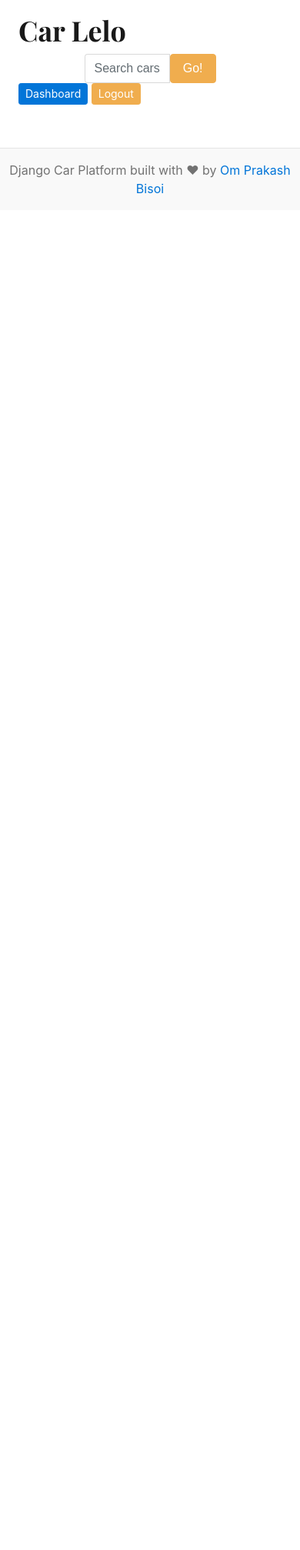
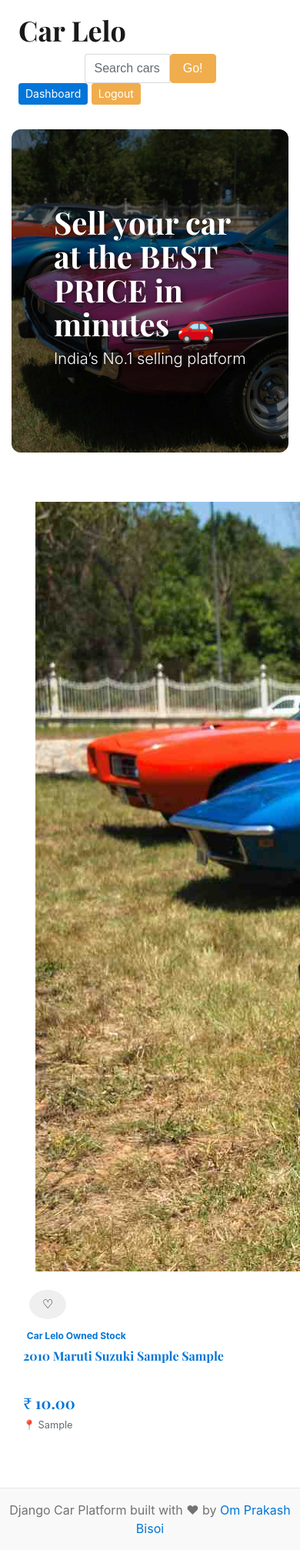
Before and after one commit to omprakashbisoi/project_car_lelo, a Django app: page / in a window 390 px wide; the page is wider, and only the part inside the window is pictured. Shown: that part at 77% size. Before the commit the page ends 251 px from the top of that part, so only its background shows below. Run offline with Django 5.2, Linux system fonts and the light colour scheme; a user stored in the database is signed in; tables that the repository leaves empty hold one stand-in row (values such as "Sample post").

Commit message:
seller dashboard

```diff
--- a/car_lelo_main/urls.py
+++ b/car_lelo_main/urls.py
@@ -26,7 +26,7 @@ urlpatterns = [
     path('', include("seller.urls")),
     path('seller/', include("seller.urls")),
     path('register/', views.register,name = 'register'),
-    path('login/', views.login,name='login'),
+    path('login/', views.user_login,name='login'),
     path('logout/', views.user_logout,name='logout'),
 
 ]+static(settings.MEDIA_URL, document_root=settings.MEDIA_ROOT)
--- a/seller/templates/seller/image_upload.html
+++ b/seller/templates/seller/image_upload.html
@@ -4,6 +4,9 @@
     {% csrf_token %}
 
     <input type="file" name="images" multiple>
+    <input type="file" name="images" multiple>
+    <input type="file" name="images" multiple>
+    <input type="file" name="images" multiple>
 
     <button type="submit">Upload Images</button>
 </form>
--- a/seller/templates/seller/seller.html
+++ b/seller/templates/seller/seller.html
@@ -3,6 +3,85 @@
 
 {% block content %}
 
+<!-- 🔥 HERO SECTION -->
+<div class="hero-section text-white py-5"
+     style="background-image:
+     linear-gradient(rgba(0,0,0,0.55), rgba(0,0,0,0.55)),
+     url('{% static "images/car_lelo_hero.jpg" %}');
+     background-size: cover;
+     background-position: center;">
+
+    <div class="container">
+        <div class="col-md-6 px-0">
+            <h1 class="display-4">
+                Sell your car at the BEST PRICE in minutes 🚗
+            </h1>
+            <p class="lead my-2">India’s No.1 selling platform</p>
+        </div>
+    </div>
+</div>
 
 
+<!-- 🔥 CAR LIST SECTION -->
+<div class="container my-5">
+    <div class="row">
+
+        {% if cars %}
+            {% for car in cars %}
+            <div class="col-md-4 mb-4">
+                <a href="#" class="text-decoration-none text-dark">
+                    <div class="card shadow-sm rounded-4 border-0 h-100">
+
+                        <!-- Image -->
+                        <div class="position-relative bg-light rounded-top-4">
+                            <img src="{% static 'images/car_lelo_hero.jpg' %}"
+                                 class="card-img-top p-3"
+                                 alt="Car Image">
+                            <button class="btn btn-light position-absolute top-0 end-0 m-2 rounded-circle">
+                                ♡
+                            </button>
+                        </div>
+
+                        <!-- Body -->
+                        <div class="card-body">
+
+                            <span class="badge bg-primary-subtle text-primary mb-2">
+                                Car Lelo Owned Stock
+                            </span>
+
+                            <h6 class="fw-bold">
+                                {{ car.year }} {{ car.brand }} {{ car.car_model }} {{ car.variant }}
+                            </h6>
+
+                            <div class="d-flex flex-wrap gap-2 mb-3">
+                                <span class="badge bg-light text-dark">
+                                    {{ car.kilometers }} km
+                                </span>
+                                <span class="badge bg-light text-dark">
+                                    {{ car.fuel_type }}
+                                </span>
+                            </div>
+
+                            <h5 class="fw-bold">
+                                ₹ {{ car.price }}
+                            </h5>
+
+                            <p class="text-muted small mb-0">
+                                📍 {{ car.car_location }}
+                            </p>
+
+                        </div>
+                    </div>
+                </a>
+            </div>
+            {% endfor %}
+        {% else %}
+            <div class="col-12">
+                <h4 class="text-center text-muted">No Cars Available</h4>
+            </div>
+        {% endif %}
+
+    </div>
+</div>
+
 {% endblock %}
--- a/seller/urls.py
+++ b/seller/urls.py
@@ -4,5 +4,14 @@ from . import views
 urlpatterns = [
     path('', views.seller, name='seller'),
     path('car_details/', views.car_details, name='car_details'),
-    path('<int:car_id>/image/', views.image_upload, name='image_upload'),
+    path('car_details/<int:car_id>/image/', views.image_upload, name='image_upload'),
+
+    path('dashboard/overal_view/<int:user_id>/', views.dashboard, name='dashboard'),
+    #car detail curd
+    path('dashboard/detail_view/<int:user_id>/', views.detail_view, name='detail_view'),
+    path('dashboard/edit_car/<int:user_id>/', views.edit_car, name='edit_car'),
+    path('dashboard/delete_car/<int:user_id>/', views.delete_car, name='delete_car'),
+
+    #image curd
+    path('dashboard/uploded_image_view/<int:user_id>/', views.uploded_image_view, name='uploded_image_view'),
 ]
--- a/seller/views.py
+++ b/seller/views.py
@@ -5,9 +5,19 @@ from .models import CarDetail,ImageStore
 
 # Create your views here.
 def seller(request):
-    return render(request,'seller/seller.html')
+    cars = CarDetail.objects.filter(seller=request.user)
+    context = {
+        'cars':cars,
+    }
+    return render(request,'seller/seller.html',context)
 def car_details(request):
-    form = CarDetailForm()
+    if request.method == "POST":
+        form = CarDetailForm(request.POST)
+        if form.is_valid():
+            car = form.save()
+            return redirect("image_upload",car.id)
+    else:
+        form = CarDetailForm()
     context = {
         'form':form,
     }
@@ -20,3 +30,50 @@ def image_upload(request,car_id):
             ImageStore.objects.create(car=car,image = image)
         return redirect('seller')
     return render(request, 'seller/image_upload.html', {'car': car})
+
+def dashboard(request,user_id):
+    car_count = CarDetail.objects.filter(seller=user_id).count()
+    context={
+        'car_count':car_count,
+    }
+    return render(request,'seller/dashboard/dashboard.html',context)
+
+from django.shortcuts import get_object_or_404
+
+def detail_view(request, user_id):
+    cars = CarDetail.objects.filter(seller_id=user_id)
+
+    context = {
+        'cars': cars,
+    }
+
+    return render(request, 'seller/dashboard/car_detail_view.html', context)
+
+def edit_car(request,user_id):
+    car = get_object_or_404(CarDetail,pk= user_id)
+    if request.method == "POST":
+        form = CarDetailForm(request.POST,request.FILES,instance=car)
+        if form.is_valid():
+            updated_car = form.save()
+            return redirect('detail_view')
+    else:
+        form = CarDetailForm(instance=car)
+    context = {
+        'car':car,
+        'form':form,
+    }
+    return render(request,'seller/dashboard/edit_car_details.html',context)
+
+def delete_car(request,user_id):
+    car = get_object_or_404(CarDetail,pk= user_id)
+    ImageStore.objects.filter(car=car).delete()
+    car.delete()
+    return redirect('detail_view')
+
+def uploded_image_view(request,user_id):
+    images = ImageStore.objects.filter(car__seller_id=user_id)
+
+    context = {
+        'images': images,
+    }
+    return render(request,'seller/dashboard/image_uploaded_view.html',context)
--- a/templates/base.html
+++ b/templates/base.html
@@ -10,6 +10,7 @@
 
     <!-- Fonts -->
     <link href="https://fonts.googleapis.com/css?family=Playfair+Display:700,900" rel="stylesheet">
+    <link rel="stylesheet" href="https://cdnjs.cloudflare.com/ajax/libs/font-awesome/6.5.1/css/all.min.css">
 
     <!-- Your CSS -->
     <link href="{% static 'home.css' %}" rel="stylesheet">
@@ -42,7 +43,7 @@
             <a class="btn btn-sm btn-warning" href="{% url 'login' %}">Login</a>
             <a class="btn btn-sm btn-outline-secondary" href="{% url 'register' %}">Register</a>
         {% else %}
-            <a class="btn btn-sm btn-primary" href="#">Dashboard</a>
+            <a class="btn btn-sm btn-primary" href="{% url 'dashboard' request.user.id %}">Dashboard</a>
             <a class="btn btn-sm btn-warning" href="{% url 'logout' %}">Logout</a>
         {% endif %}
     </div>
```
Also changed, not shown: buyer/templates/buyer/car_showcase.html (+6 -29 lines), car_lelo_main/views.py (+28 -33 lines), seller/templates/seller/car_detail.html (+2 -5 lines), seller/templates/seller/dashboard/car_detail_view.html (added, +76 -0 lines), seller/templates/seller/dashboard/dashboard.html (added, +40 -0 lines), seller/templates/seller/dashboard/edit_car_details.html (added, +10 -0 lines), seller/templates/seller/dashboard/image_uploaded_view.html (added, +58 -0 lines), seller/templates/seller/dashboard/sidebar.html (added, +16 -0 lines).
